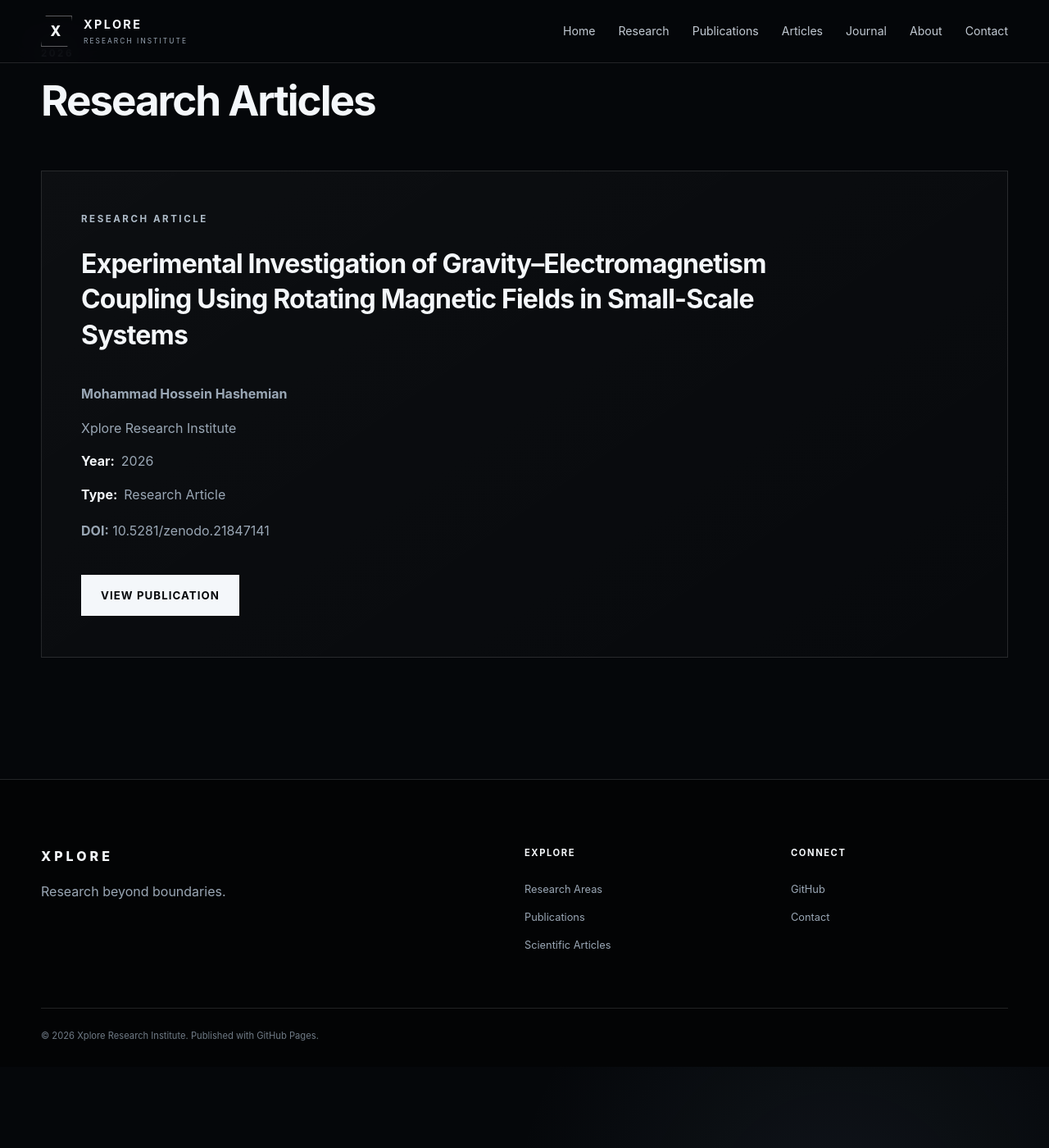
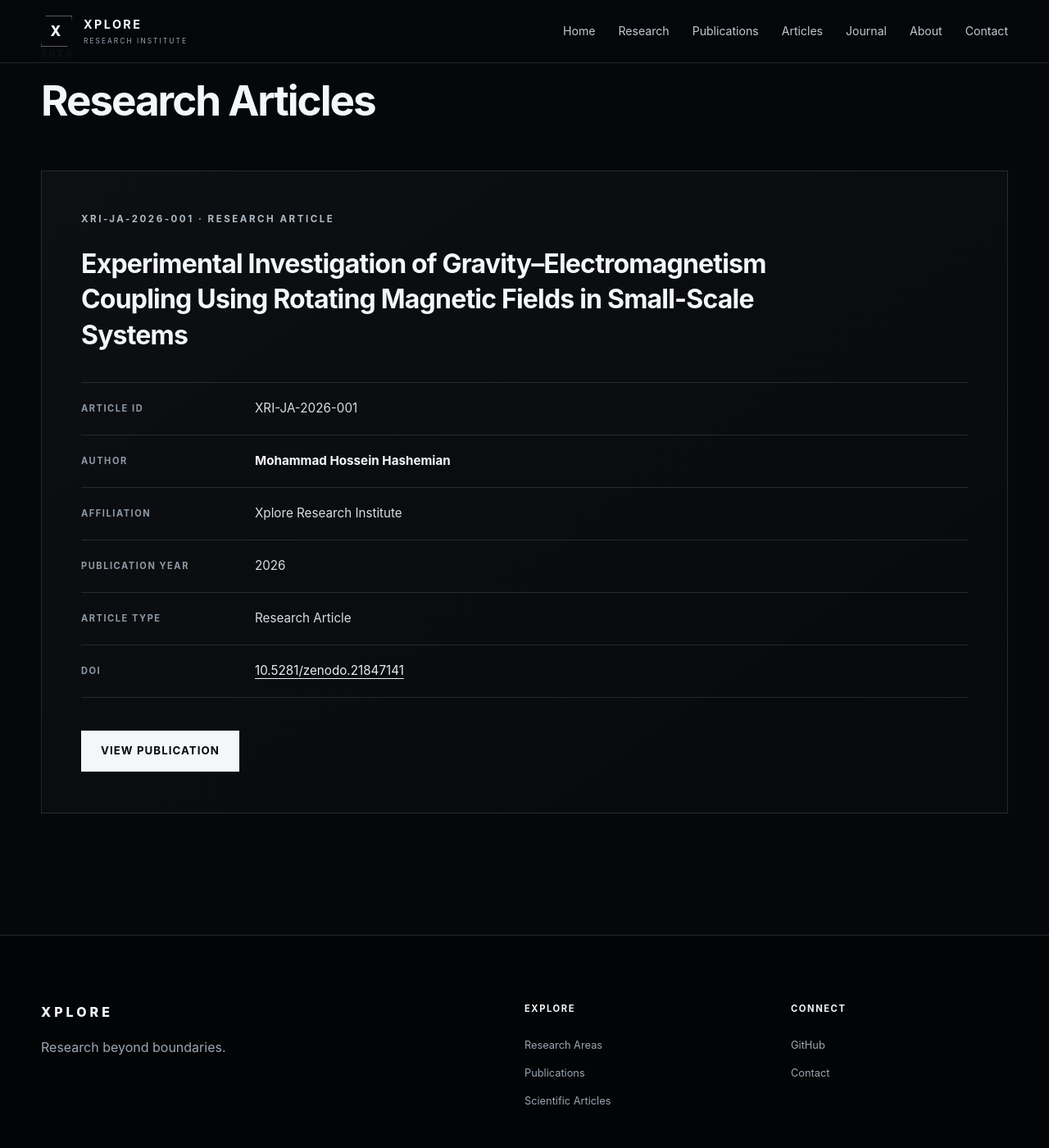
Before and after one commit to Xplore-research-institute/Xplore-research-institute.github.io, a Jekyll site: the page built from publications/index.html, in a window 1280 px wide and 1400 px high, scrolled down 608 px. Shown: the whole window at 82% size. Built offline with Jekyll 4.4.1, drawn with Linux system fonts in a browser that asks for light colours.

Commit message:
Update index.html
Fix Publications page layout

```diff
--- a/publications/index.html
+++ b/publications/index.html
@@ -6,57 +6,135 @@ description: Peer-reviewed research articles and scholarly publications associat
 
 <section class="page-hero compact">
   <div class="container">
-    <div class="eyebrow">SCHOLARLY RECORD</div>
-    <h1>Publications</h1>
+
+    <div class="eyebrow">
+      SCHOLARLY RECORD
+    </div>
+
+    <h1>
+      Publications
+    </h1>
 
     <p>
       Peer-reviewed research articles, experimental studies,
       and scholarly outputs associated with Xplore Research Institute.
     </p>
+
   </div>
 </section>
+
 
 <section class="section">
   <div class="container">
 
     <div class="section-heading">
+
       <div>
-        <div class="eyebrow">2026</div>
-        <h2>Research Articles</h2>
+
+        <div class="eyebrow">
+          2026
         </div>
+
+        <h2>
+          Research Articles
+        </h2>
+
       </div>
+
+    </div>
+
 
     <article class="publication-item">
 
       <div class="eyebrow">
-        RESEARCH ARTICLE
+        XRI-JA-2026-001 · RESEARCH ARTICLE
       </div>
+
 
       <h2>
         Experimental Investigation of Gravity–Electromagnetism Coupling
         Using Rotating Magnetic Fields in Small-Scale Systems
       </h2>
 
-      <p>
-        <strong>Mohammad Hossein Hashemian</strong>
-      </p>
 
-      <p>
-        Xplore Research Institute
-      </p>
+      <div class="publication-meta">
 
-      <div class="pub-detail-line">
-  <strong>Year:</strong>
-  <span>2026</span>
+
+        <div class="publication-meta-row">
+
+          <div class="publication-meta-label">
+            Article ID
           </div>
 
-<div class="pub-detail-line">
-  <strong>Type:</strong>
-  <span>Research Article</span>
+          <div class="publication-meta-value">
+            XRI-JA-2026-001
           </div>
 
-      <p>
-        <strong>DOI:</strong>
+        </div>
+
+
+        <div class="publication-meta-row">
+
+          <div class="publication-meta-label">
+            Author
+          </div>
+
+          <div class="publication-meta-value">
+            <strong>
+              Mohammad Hossein Hashemian
+            </strong>
+          </div>
+
+        </div>
+
+
+        <div class="publication-meta-row">
+
+          <div class="publication-meta-label">
+            Affiliation
+          </div>
+
+          <div class="publication-meta-value">
+            Xplore Research Institute
+          </div>
+
+        </div>
+
+
+        <div class="publication-meta-row">
+
+          <div class="publication-meta-label">
+            Publication Year
+          </div>
+
+          <div class="publication-meta-value">
+            2026
+          </div>
+
+        </div>
+
+
+        <div class="publication-meta-row">
+
+          <div class="publication-meta-label">
+            Article Type
+          </div>
+
+          <div class="publication-meta-value">
+            Research Article
+          </div>
+
+        </div>
+
+
+        <div class="publication-meta-row">
+
+          <div class="publication-meta-label">
+            DOI
+          </div>
+
+          <div class="publication-meta-value">
+
             <a
               href="https://doi.org/10.5281/zenodo.21847141"
               target="_blank"
@@ -64,9 +142,17 @@ description: Peer-reviewed research articles and scholarly publications associat
             >
               10.5281/zenodo.21847141
             </a>
-      </p>
+
+          </div>
+
+        </div>
+
+
+      </div>
+
 
       <div class="publication-actions">
+
         <a
           class="button primary"
           href="https://doi.org/10.5281/zenodo.21847141"
@@ -75,7 +161,9 @@ description: Peer-reviewed research articles and scholarly publications associat
         >
           View Publication
         </a>
+
       </div>
+
 
     </article>
 
```
Lines whose indentation alone changed are shown as unchanged.
